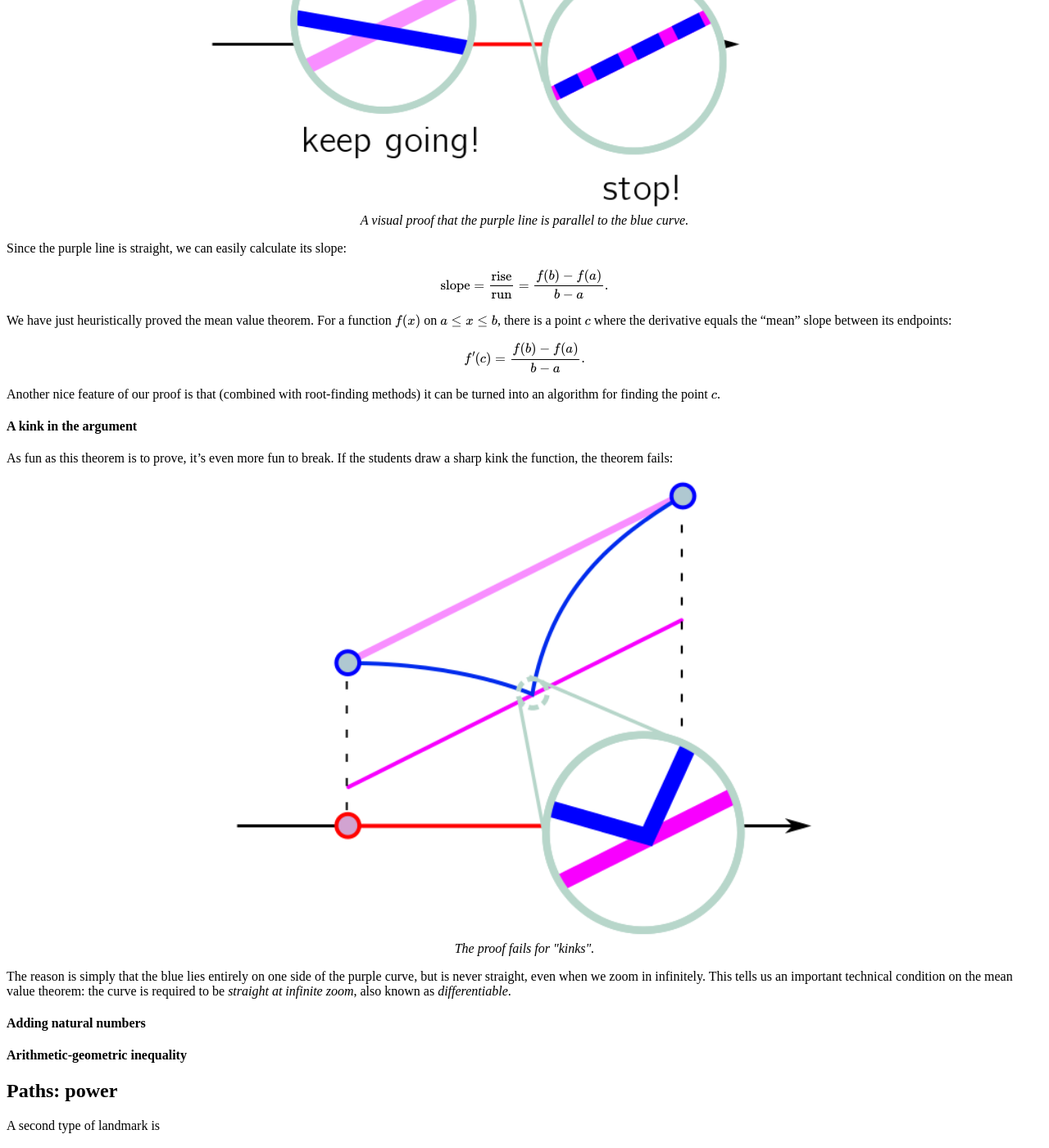
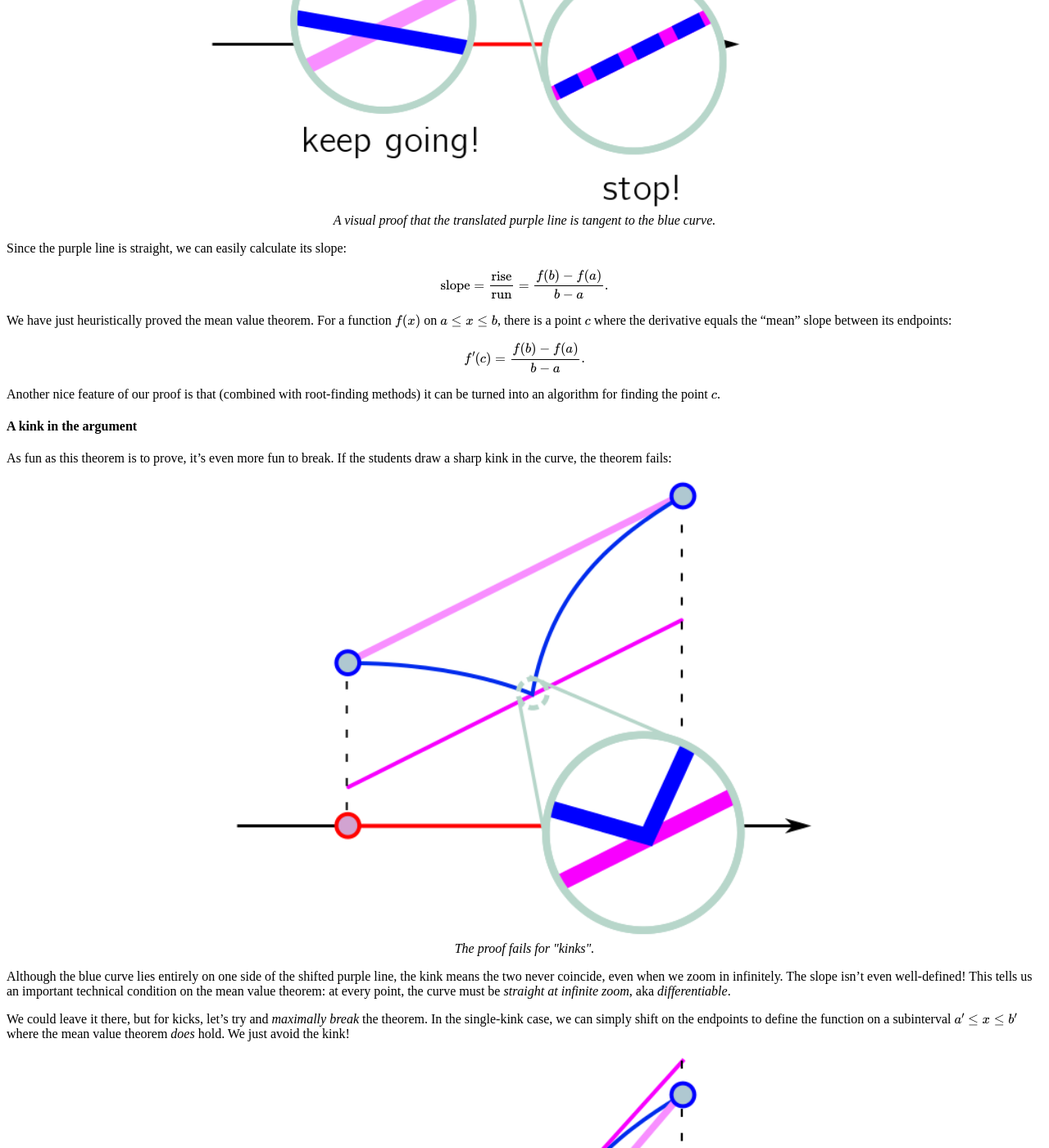
Before and after one commit to hapax/hapax.github.io, a Jekyll site: the page built from assets/teaching.md, in a window 1280 px wide and 1400 px high, scrolled down 7679 px. Shown: the whole window at 82% size. Built offline with Jekyll 4.4.1, drawn with Linux system fonts in a browser that asks for light colours; our own code applies the rules of GitHub Pages for plain Markdown files; formulas are drawn with MathJax 3; a script that is not in the unit is left out; some of the changed text lies outside the part shown.

Commit message:
Add mvt8

```diff
--- a/assets/teaching.md
+++ b/assets/teaching.md
@@ -364,7 +364,7 @@
     <div style="text-align:center"><img src ="/images/posts/mvt6.png"
     width="65%" />
 		    <figcaption><i>A visual proof that
-    the purple line is parallel to the blue curve.</i></figcaption>
+    the translated purple line is tangent to the blue curve.</i></figcaption>
 	</div>
 	</figure>
 
@@ -389,7 +389,7 @@
 #### A kink in the argument <a id="sec-2-2" name="sec-2-2"></a>
 
 As fun as this theorem is to prove, it's even more fun to break.
-If the students draw a sharp kink the function, the theorem fails:
+If the students draw a sharp kink in the curve, the theorem fails:
 
 <figure>
     <div style="text-align:center"><img src ="/images/posts/mvt7.png"
@@ -398,11 +398,26 @@
 	</div>
 	</figure>
 
-The reason is simply that the blue lies entirely on one side of the
-purple curve, but is never straight, even when we zoom in infinitely.
+Although the blue curve lies entirely on one side of the shifted
+purple line, the kink means the two never coincide, even when we zoom
+in infinitely.
+The slope isn't even well-defined!
 This tells us an important technical condition on the mean value
-theorem: the curve is required to be *straight at infinite zoom*, also
-known as *differentiable*.
+theorem: at every point, the curve must be *straight at infinite
+zoom*, aka *differentiable*.
+
+We could leave it there, but for kicks, let's try and *maximally
+break* the theorem.
+In the single-kink case, we can simply shift on the endpoints to
+define the function on a subinterval $a' \leq x \leq b'$ where the
+mean value theorem *does* hold. We just avoid the kink!
+
+<figure>
+    <div style="text-align:center"><img src ="/images/posts/mvt8.png"
+    width="60%" />
+		    <figcaption><i>Shifting an endpoint to avoid the kink.</i></figcaption>
+	</div>
+	</figure>
 
 #### Adding natural numbers <a id="sec-2-3" name="sec-2-3"></a>
 
```
Also changed, not shown: images/posts/mvt8.png (added), 1 other file.
